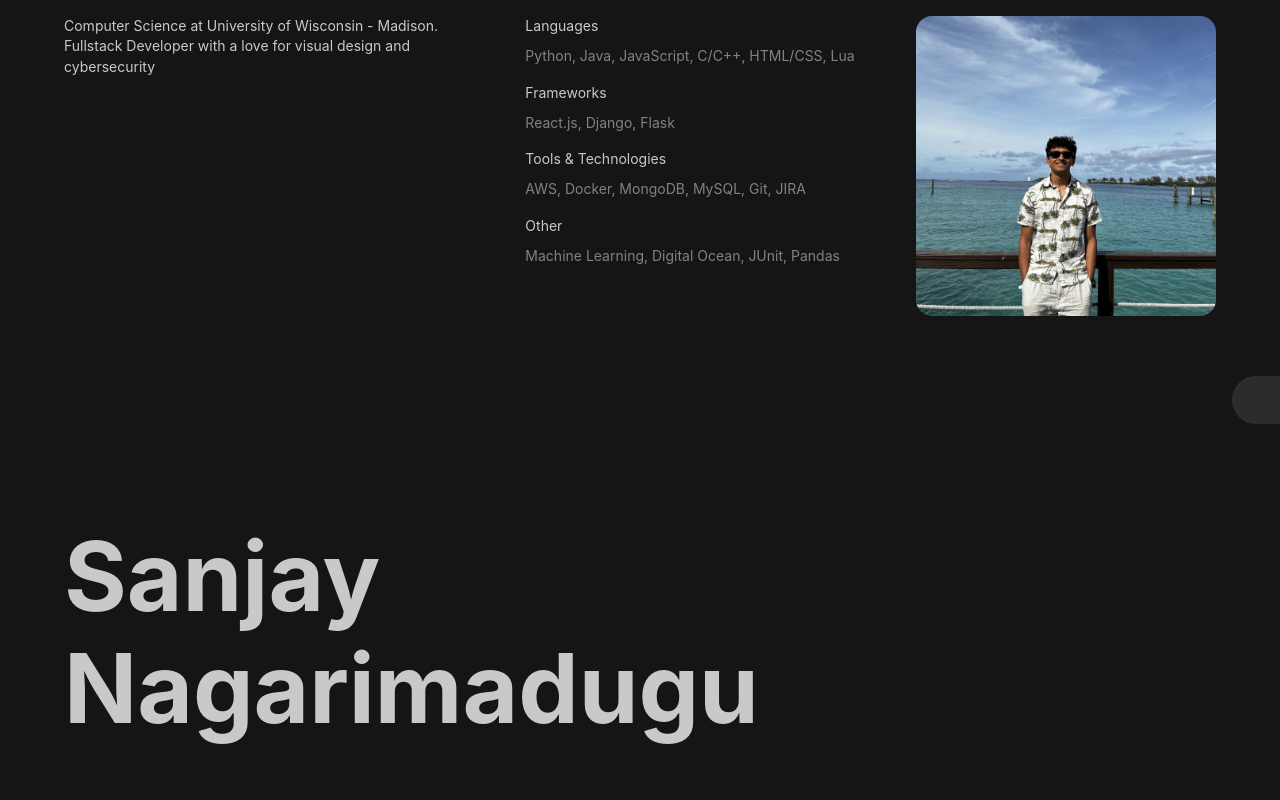
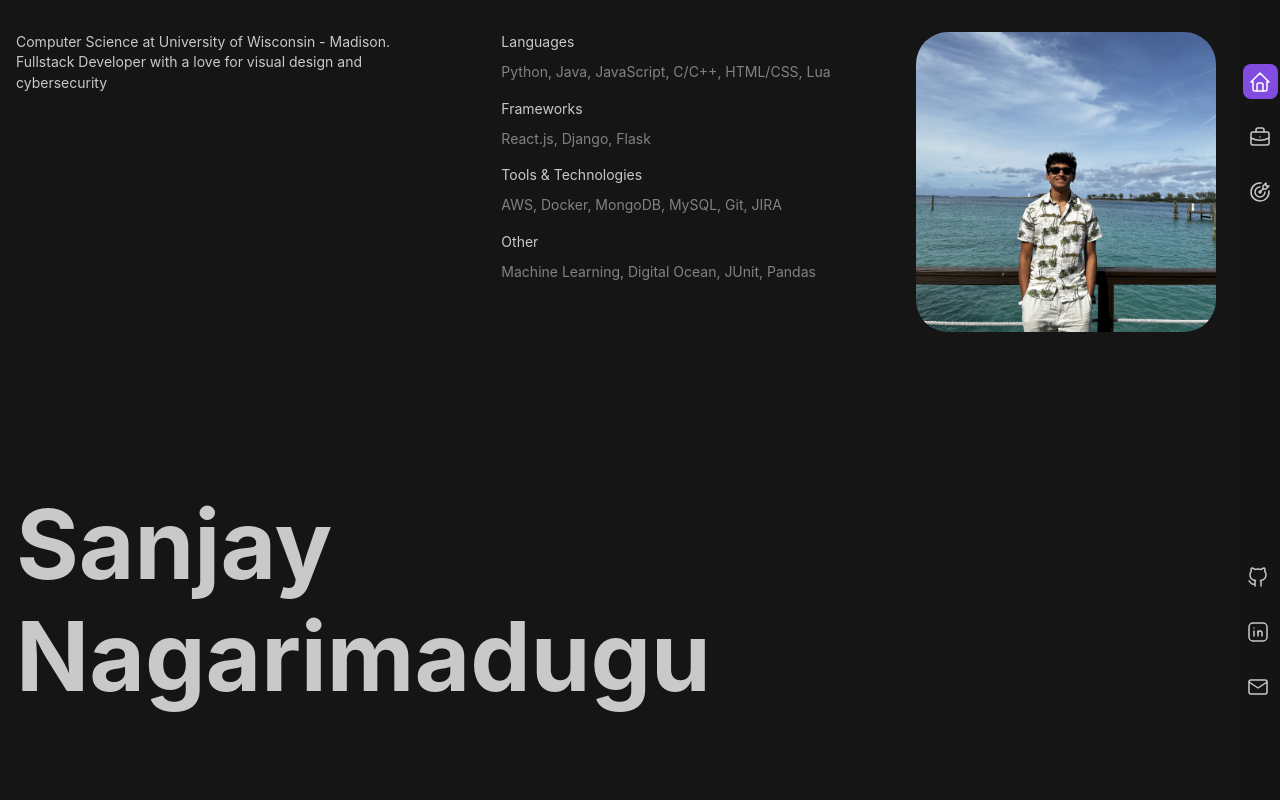
Before and after one commit to SanjayReddyN/personal-website, a React (Vite) app: page / in a window 1280 px wide. Shown: the top 800 px of the page. Built offline with nearby package versions, Linux system fonts and the light colour scheme.

Commit message:
Made navbar always present and fixed some spacing

```diff
--- a/src/App.css
+++ b/src/App.css
@@ -1,8 +1,19 @@
-#root {
+/* #root {
   max-width: 1280px;
   margin: 0 auto;
+} */
+#root {
+  margin: 0;
+  padding: 0;
+  width: 100%;
 }
 
+.app-content {
+  margin: 0;
+  padding: 0;
+  width: 100%;
+  overflow-x: hidden;
+}
 
 .card-hover {
   transition: transform 0.2s ease, box-shadow 0.2s ease;
--- a/src/components/About.jsx
+++ b/src/components/About.jsx
@@ -1,4 +1,4 @@
-import { Text, Stack, Group } from "@mantine/core";
+import { Text, Stack, Group, Box } from "@mantine/core";
 import "./about/About.css";
 import { useEffect, useRef } from "react";
 import profileImage from "../images/Me.jpg";
@@ -55,44 +55,43 @@ const About = () => {
   return (
     <section id="about" className="hero-section">
       <Stack h="100vh" justify="space-between" spacing={0}>
-        {/* Top Section */}
         <div ref={contentRef} className="content-wrapper">
-          <Group
-            position="apart"
-            w="100%"
-            align="flex-start"
-            justify="space-between"
-            pt="1rem"
-          >
-            {/* About Text */}
-            <Text size="sm" weight={500} maw={400}>
+          <Group w="100%" align="flex-start" justify="space-between" pt="xl">
+            <Text size="sm" weight={500} maw="25rem">
               Computer Science at University of Wisconsin - Madison. Fullstack
               Developer with a love for visual design and cybersecurity
             </Text>
 
-            {/* Skills */}
-            <Stack spacing="lg" maw={400}>
+            <Stack spacing="lg" maw="25rem">
               {Object.entries(skillCategories).map(([category, skills]) => (
-                <div key={category}>
+                <Box key={category}>
                   <Text size="sm" weight={500} mb="xs">
                     {category}
                   </Text>
-                  <Text size="sm" color="dimmed">
+                  <Text size="sm" c="dimmed">
                     {skills.join(", ")}
                   </Text>
-                </div>
+                </Box>
               ))}
             </Stack>
-            <img src={profileImage} alt="Profile" className="profile-image" />
+            <Box
+              component="img"
+              src={profileImage}
+              alt="Profile"
+              className="profile-image"
+            />
           </Group>
         </div>
 
-        {/* Bottom Section */}
         <div ref={nameRef} className="name-wrapper">
-          <Group position="apart" w="100%" pb={64}>
+          <Group w="100%" pb="4rem">
             <Stack spacing={0}>
-              <Text className="name-text">Sanjay</Text>
-              <Text className="name-text">Nagarimadugu</Text>
+              <Text className="name-text" fz="6rem" lh={1} fw={700}>
+                Sanjay
+              </Text>
+              <Text className="name-text" fz="6rem" lh={1} fw={700}>
+                Nagarimadugu
+              </Text>
             </Stack>
           </Group>
         </div>
--- a/src/components/NavBar.css
+++ b/src/components/NavBar.css
@@ -1,63 +1,31 @@
 .navbar {
   position: fixed;
-  right: -50px; /* Start hidden */
+  right: 0;
   top: 0;
   height: 100vh;
-  width: 50px;
+  width: 2.5rem;
   background: rgba(21, 21, 21, 0.95);
   backdrop-filter: blur(10px);
   z-index: 100;
   display: flex;
   flex-direction: column;
-  justify-content: center;
-  gap: 8rem;
-  padding: 1rem 0;
-  transition: right 0.3s ease;
-  opacity: 0;
-}
-
-/* Hover detection area */
-.navbar-hover-area {
-  position: fixed;
-  right: 0;
-  top: 0;
-  width: 4rem;
-  height: 100vh;
-  z-index: 98;
-}
-
-.navbar-tab {
-  position: fixed;
-  right: 0;
-  top: 50%;
-  transform: translateY(-50%);
-  width: 3rem;
-  height: 3rem;
-  background: rgba(255, 255, 255, 0.1);
-  z-index: 99;
-  border-radius: 2rem 0 0 2rem;
-  transition: right 0.3s ease;
-}
-
-.navbar-hover-area:hover ~ .navbar,
-.navbar:hover {
-  right: 0;
-  opacity: 1;
-}
-
-/* .navbar-tab::after {
-  display: none;
-} */
-.navbar-hover-area:hover ~ .navbar-tab,
-.navbar:hover ~ .navbar-tab,
-.navbar-tab:hover {
-  right: 50px; /* Match navbar width */
+  justify-content: space-between; /* Changed from center */
+  padding: 4rem 0; /* Added padding top/bottom */
 }
 
 .navbar-main {
   display: flex;
   flex-direction: column;
   align-items: center;
+  gap: 2rem; /* Consistent spacing */
+}
+
+.social-links {
+  display: flex;
+  flex-direction: column;
+  align-items: center;
+  gap: 2rem; /* Match main nav spacing */
+  margin-bottom: 2rem; /* Add bottom margin */
 }
 
 .nav-link {
@@ -79,10 +47,3 @@
   background-color: var(--mantine-color-violet-9);
   color: white;
 }
-
-.social-links {
-  display: flex;
-  flex-direction: column;
-  align-items: center;
-  gap: 1rem;
-}
--- a/src/components/about/About.css
+++ b/src/components/about/About.css
@@ -1,9 +1,9 @@
 .hero-section {
   min-height: 100vh;
-  width: 100%;
-  padding: 0 4rem;
+  width: calc(100vw - 3rem);
+  padding: 0 1rem;
   background-color: #151515;
-  margin-right: 2px; /* Space for navbar */
+  position: relative;
 
   overflow: hidden;
 }
@@ -14,17 +14,24 @@
 
 .name-wrapper {
   transition: transform 0.3s ease-out, opacity 0.3s ease-out;
+  margin-bottom: 2rem; /* Add margin to prevent overflow */
 }
 
-.name-text {
+.profile-image {
+  width: 18.75rem !important;
+  height: 18.75rem !important;
+  object-fit: cover !important;
+  border-radius: 2rem !important;
+}
+/* .profile-image {
+  width: 18.75rem;
+  height: 18.75rem;
+  object-fit: cover;
+  border-radius: 1rem;
+} */
+
+/* .name-text {
   font-size: 6rem;
   line-height: 1;
   font-weight: 700;
 }
-
-.profile-image {
-  width: 300px;
-  height: 300px;
-  object-fit: cover;
-  border-radius: 16px;
-}
--- a/src/index.css
+++ b/src/index.css
@@ -15,6 +15,7 @@ body {
   min-width: 320px;
   min-height: 100vh;
   background-color: #151515;
+  overflow-x: hidden;
 }
 
 a {
```
